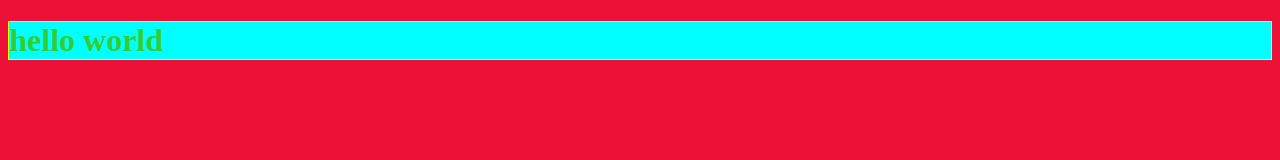
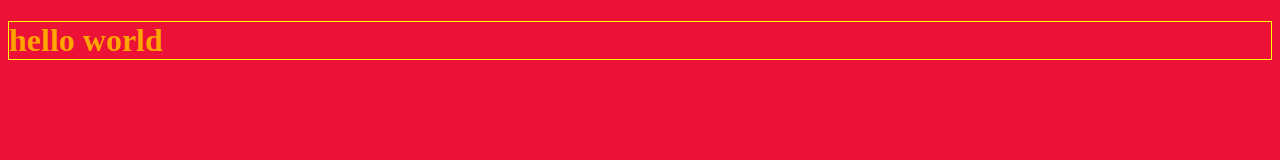
Before and after one commit to CRR257/git-demo, a plain HTML site: page index.html in a window 1280 px wide. Drawn offline with Linux system fonts and the light colour scheme.

Commit message:
Changed to orange title

```diff
--- a/index.html
+++ b/index.html
@@ -7,8 +7,6 @@
     <title>Document</title>
 </head>
 <body style="background-color: rgb(236, 17, 54)">
-
-    <h1 style="color: limegreen; border: 1px solid yellow ;background-color: cyan" >hello world</h1>
-
+    <h1 style="color: orange; border: 1px solid yellow" >hello world</h1>
 </body>
 </html>
```
